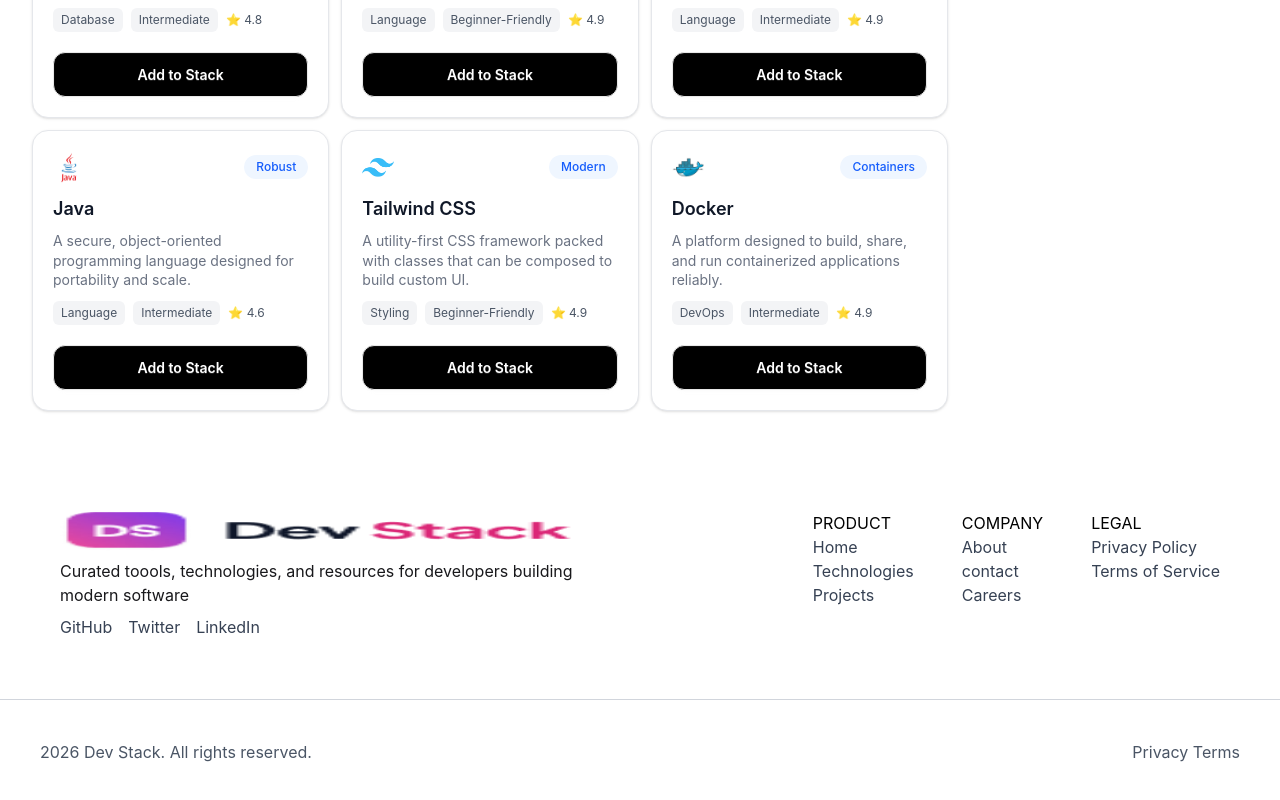
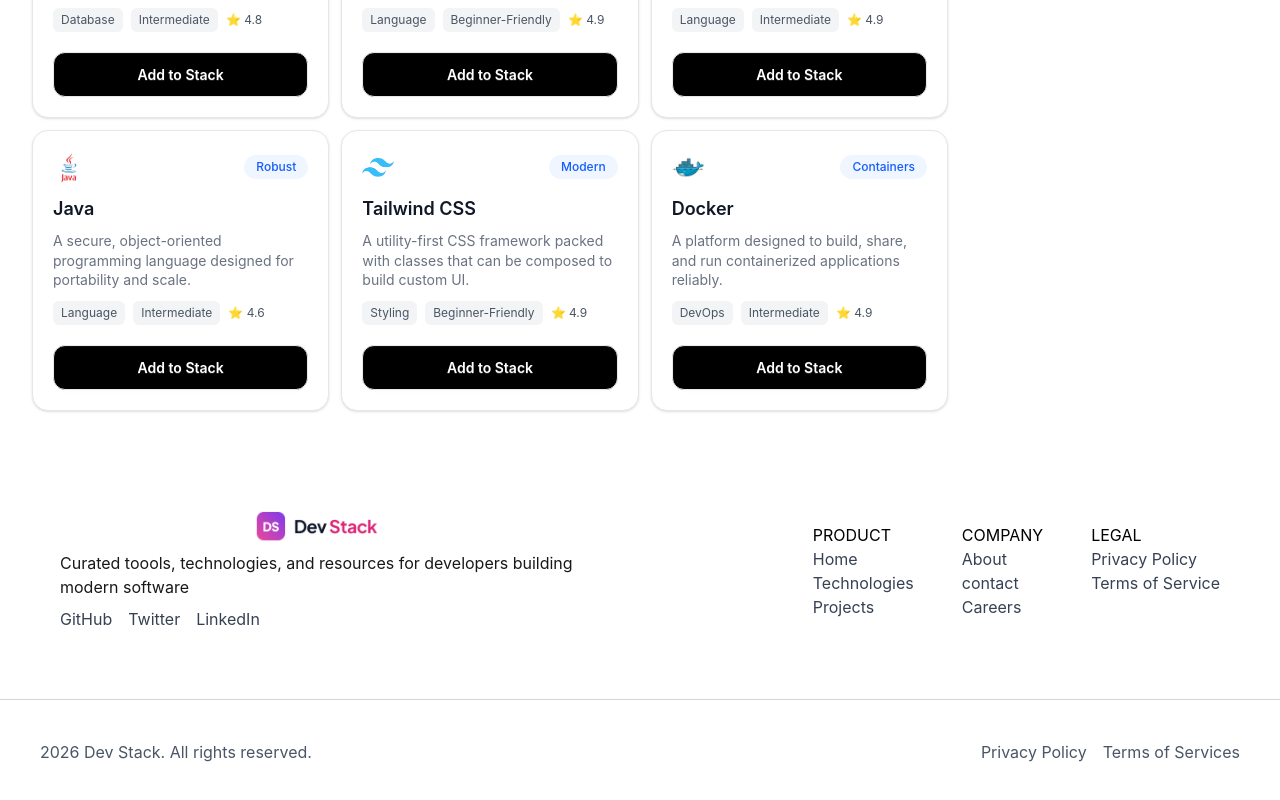
Before and after one commit to sunjidanowshin/devStack-project, a React (Vite) app: page / in a window 1280 px wide. Shown: the part 1364-2164 px from the top of the page. Built offline with nearby package versions, Linux system fonts and the light colour scheme.

Commit message:
footer corrected

```diff
--- a/src/component/LastPart.tsx
+++ b/src/component/LastPart.tsx
@@ -2,9 +2,9 @@
 import Logo from "../assets/logo-text.png"
 const LastPart = () => {
     return (
-        <div className="flex flex-col">
-           <div className="flex flex-col md:flex-row justify-between gap-8 p-5 m-5 md:m-10">
-                <div className ="flex flex-col gap-2">   <img src={Logo} alt="Logo" className="h-10 w-auto" />
+        <div className="flex flex-col gap-2 ">
+           <div className="flex flex-col md:flex-row justify-between items-center gap-8 p-5 m-5 md:m-10">
+                <div className ="flex flex-col gap-2">   <img src={Logo} alt="Logo" className="h-8 w-auto object-contain" />
                   <p>Curated toools, technologies, and resources for developers building <br/> modern software</p>
 
                     <ul className="flex flex-row space-x-4">
@@ -38,10 +38,7 @@
      </div>
            </div>
 
-
-
-
-           <div className="flex flex-col md:flex-row justify-between items-center gap-2 border-t border-gray-300 p-6 md:p-10 text-gray-600 text-center"> <p> 2026 Dev Stack. All rights reserved.</p> <p><span>Privacy </span>Terms</p></div>
+           <div className="flex flex-col md:flex-row justify-between items-center gap-2 border-t border-gray-300 p-6 md:p-10 text-gray-600 text-center"> <p> 2026 Dev Stack. All rights reserved.</p> <p><span className = "mr-4">Privacy Policy</span>Terms of Services</p></div>
         </div>
     );
 };
```
